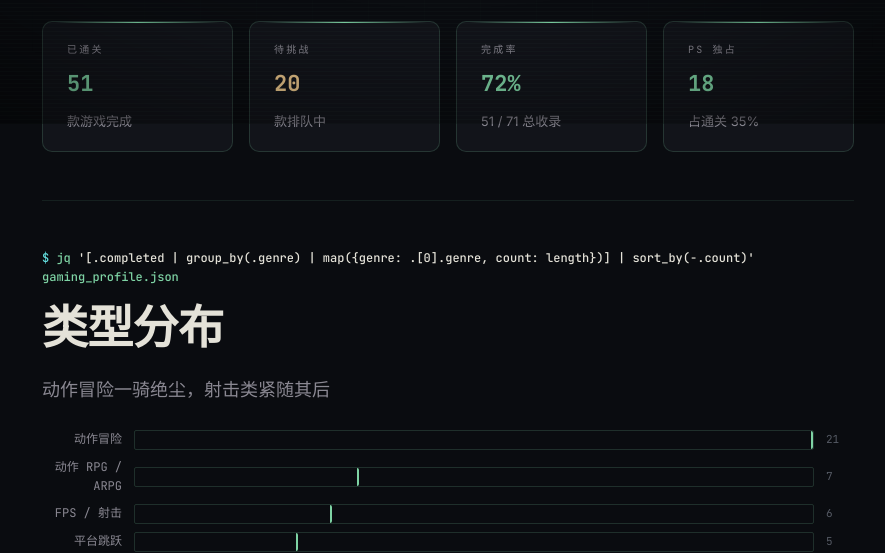
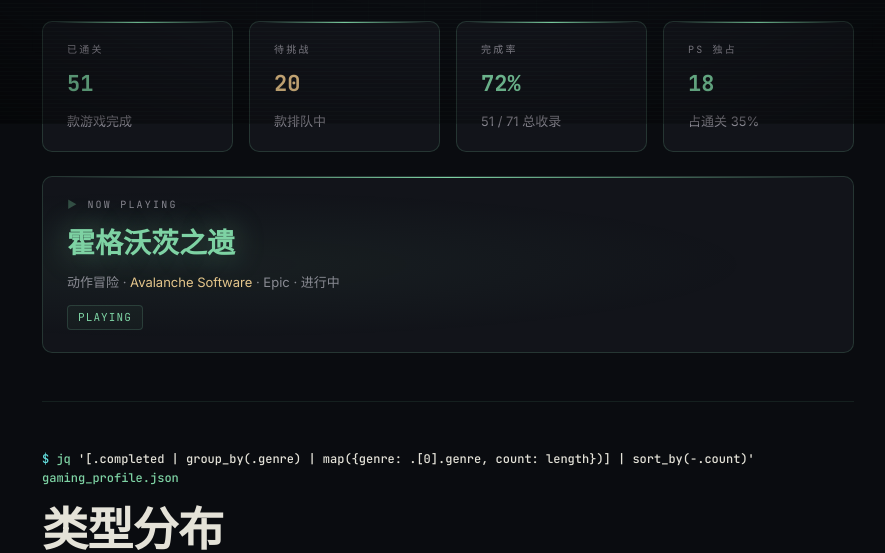
Before and after one commit to largezhou/game-report, a plain HTML site: page index.html in a window 1280 px wide. Shown: the part 676-1229 px from the top of the page, without its empty margins (192-1077 px from the left). Drawn offline with Linux system fonts and the light colour scheme.

Commit message:
feat: 霍格沃茨之遗设为正在玩(Epic平台)

```diff
--- a/index.html
+++ b/index.html
@@ -338,8 +338,7 @@ const BACKLOG = [
 ];
 
 // 正在玩（null = 无）
-const NOW_PLAYING = null;
-// 示例: {name:'某某游戏',genre:'动作冒险',dev:'工作室',platform:'PS5'}
+const NOW_PLAYING = {name:'霍格沃茨之遗',genre:'动作冒险',dev:'Avalanche Software',platform:'Epic'};
 
 // 下一个推荐开（null = 不显示卡片）
 const NEXT_PICK = null;
```
